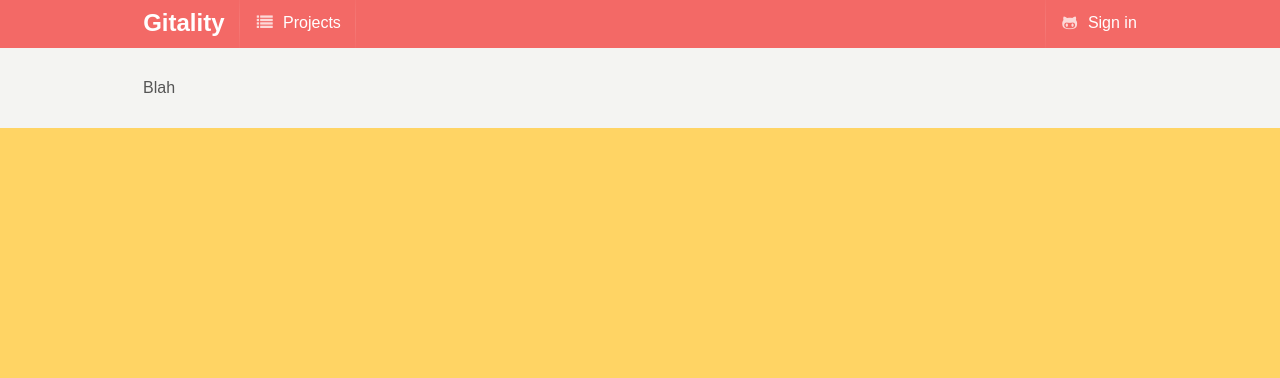
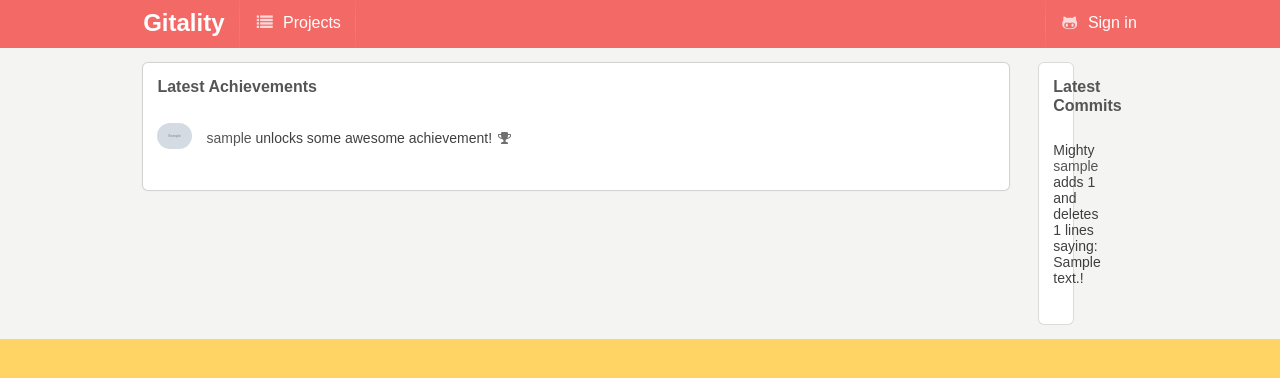
Before and after one commit to DjangoLover/gitality, a Django app: template gitality/core/templates/core/index.html in a window 1280 px wide. Shown: the top 378 px of the page. Run offline with Django 3.2, Linux system fonts and the light colour scheme; the template is opened without the code that fills it: values that come from a table or form of the project are taken from there, others are empty; tables that the repository leaves empty hold one stand-in row (values such as "Sample post"); grey boxes marked "Sample" are stand-in pictures; parts of the project's set-up code (start-up, migrations or seed data) failed here and were passed over; some libraries are stand-ins or nearby versions.

Commit message:
Styling homepage

```diff
--- a/gitality/core/static/css/main.css
+++ b/gitality/core/static/css/main.css
@@ -78,3 +78,6 @@ a:hover {
 .custom.or {
     height: .75em!important;
 }
+.commits-count {
+    text-align: center;
+}
--- a/gitality/core/templates/core/index.html
+++ b/gitality/core/templates/core/index.html
@@ -3,5 +3,42 @@
 {% block title %}Home &#124; {{ block.super }}{% endblock title %}
 
 {% block content %}
-    <p>Blah</p>
+<div class="ui grid">
+  <div class="fourteen wide column">
+    <div class="ui small piled feed segment">
+      <h5 class="ui header">Latest Achievements</h5>
+      {% for commit in lately_unlocked %}
+      <div class="event">
+        <div class="label">
+          <img src="{{ commit.author.avatar_url }}">
+        </div>
+        <div class="content">
+          <div class="summary">
+            <a>{{ commit.author.login }}</a> unlocks some awesome achievement!
+            <i class="trophy icon"></i>
+          </div>
+        </div>
+      </div>
+      {% endfor %}
+    </div>
+  </div>
+
+  <div class="one wide column">
+    <div class="ui small feed segment">
+      <h5 class="ui header">Latest Commits</h5>
+
+        <div class="event">
+        <div class="content">
+          <div class="summary">
+            Mighty <a>{{ commit.author.login }}</a>
+            adds {{ commit.additions }} and
+            deletes {{ commit.deletions }} lines
+            saying:<br>
+            {{ commit.message }}!
+          </div>
+        </div>
+        </div>
+    </div>
+  </div>
+</div>
 {% endblock content %}
--- a/gitality/projects/templates/projects/project_list.html
+++ b/gitality/projects/templates/projects/project_list.html
@@ -9,6 +9,9 @@
   {% for project in project_list %}
     <a class="item" href="{{ project.get_absolute_url }}">
       <i class="github icon large"></i>
+      <div class="right floated tiny commits-count">
+        {{ project.commits_count }}<br>commits
+      </div>
       <div class="content">
         <div class="header">{{ project.name }}</div>{{ project.repo_url }}
       </div>
```
Also changed, not shown: gitality/core/views.py (+8 -1 lines), gitality/projects/models.py (+16 -0 lines), gitality/projects/templates/projects/project_detail.html (+62 -2 lines).
